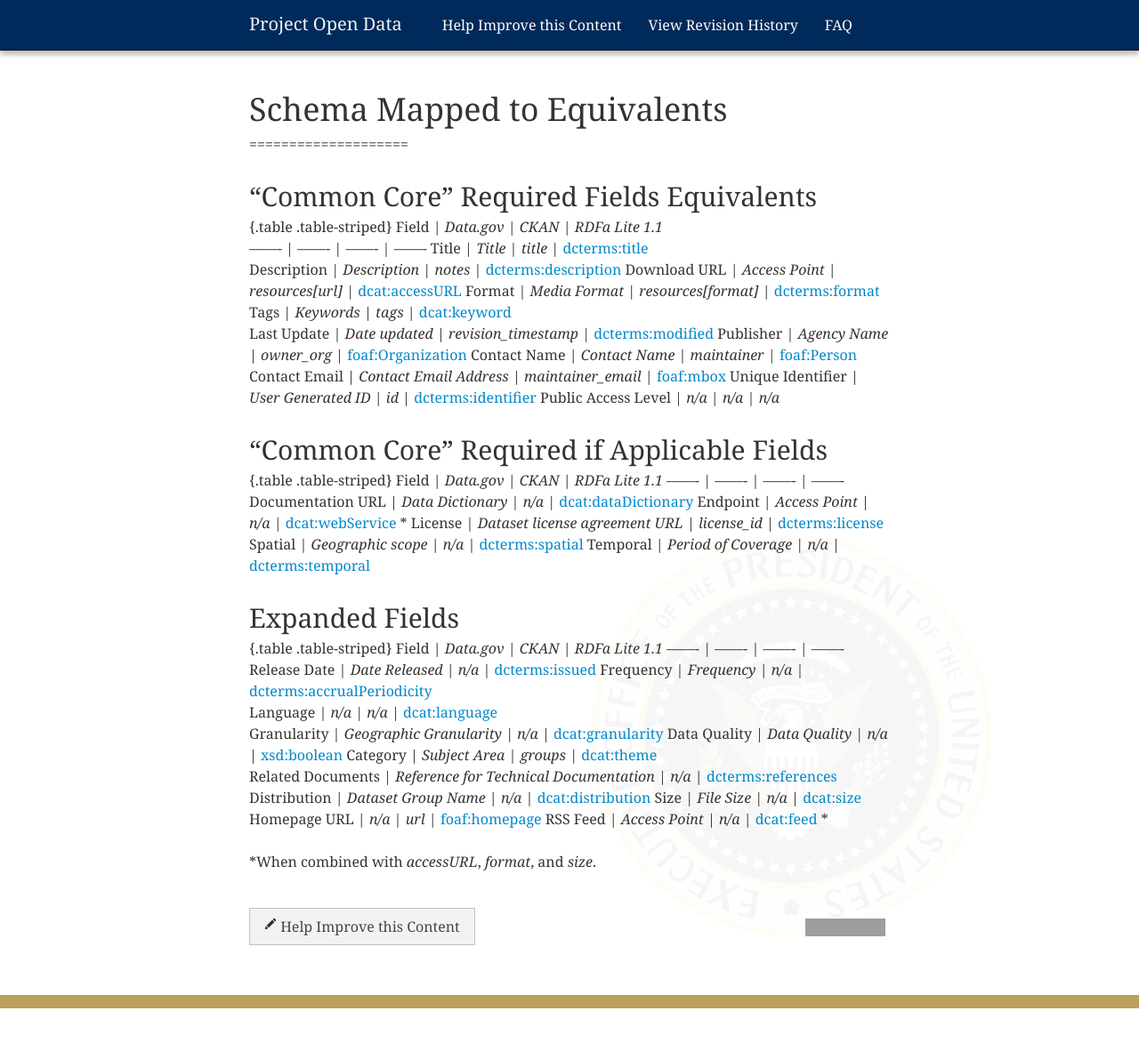
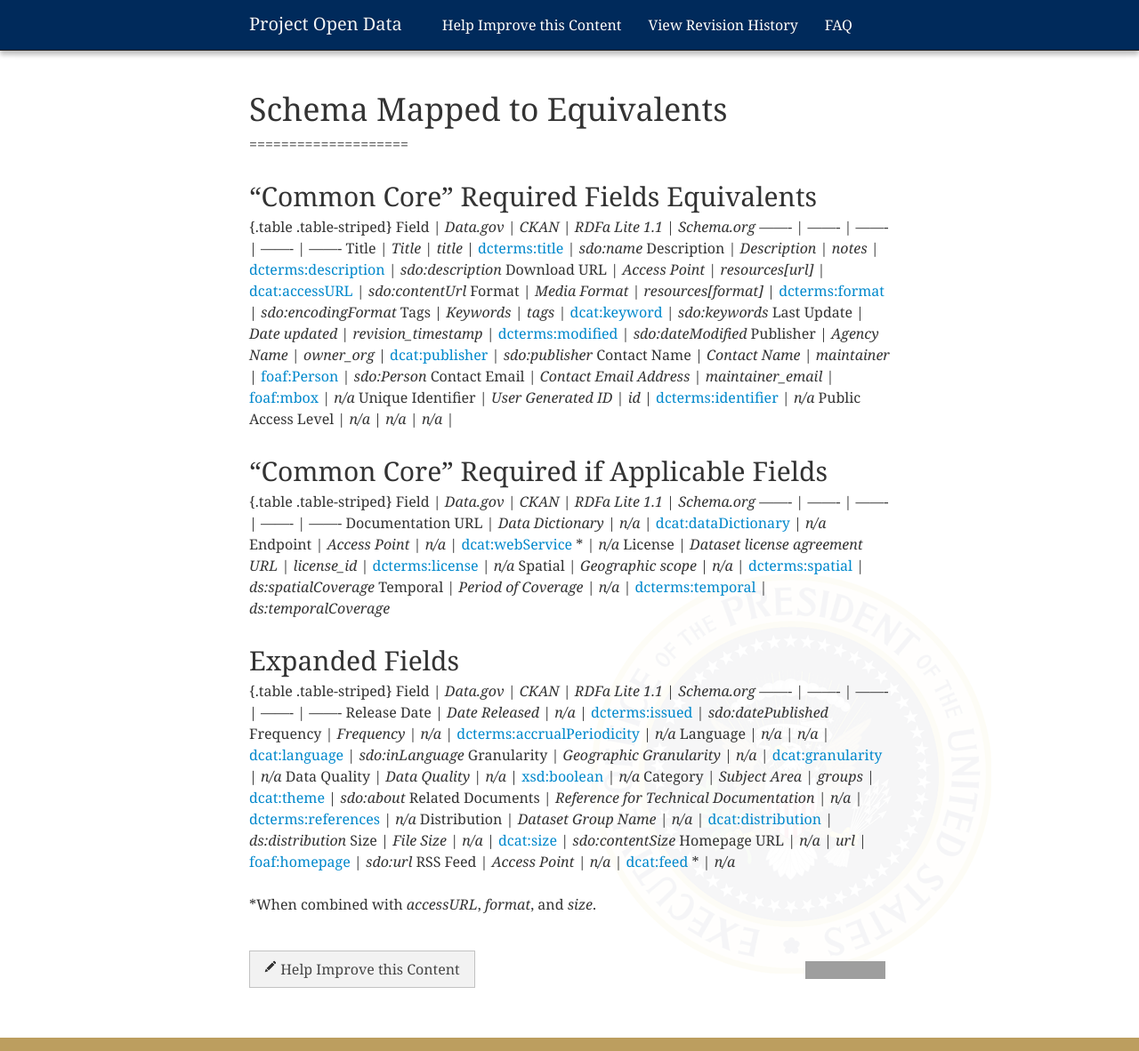
Before and after one commit to gbinal/p-o-d.github.com, a Jekyll site: the page built from data-dot-gov-map.md, in a window 1280 px wide and 1182 px high. Shown: the whole window at 89% size. Built offline with Jekyll 4.4.1, drawn with Linux system fonts in a browser that asks for light colours; nearby versions of some CDN libraries; grey boxes are pictures that could not be loaded.

Commit message:
Added schema.org mappings

```diff
--- a/data-dot-gov-map.md
+++ b/data-dot-gov-map.md
@@ -12,48 +12,48 @@ published: true
 -----------------------------
 
 {.table .table-striped}
-Field               | *Data.gov*   | *CKAN* | *RDFa Lite 1.1*
--------             | -------                 | -------           | -------
-Title               | *Title*                 | *title*           | [dcterms:title](http://www.w3.org/TR/vocab-dcat/#property--title-1)
-Description         | *Description*           | *notes*                | [dcterms:description](http://www.w3.org/TR/vocab-dcat/#property--description-1)
-Download URL        | *Access Point*          | *resources\[url\]*                | [dcat:accessURL](http://www.w3.org/TR/vocab-dcat/#property--access-download)
-Format              | *Media Format*          | *resources\[format\]*                | [dcterms:format](http://www.w3.org/TR/vocab-dcat/#property--format)
-Tags                | *Keywords*              | *tags*                | [dcat:keyword](http://www.w3.org/TR/vocab-dcat/#property--keyword-tag)
-Last Update         | *Date updated*          | *revision_timestamp*                | [dcterms:modified](http://www.w3.org/TR/vocab-dcat/#property--update-modification-date-1)
-Publisher           | *Agency Name*           | *owner_org*                | [foaf:Organization](http://www.w3.org/TR/vocab-dcat/#class--organization-person)
-Contact Name        | *Contact Name*          | *maintainer*                | [foaf:Person](http://www.w3.org/TR/vocab-dcat/#class--organization-person)
-Contact Email       | *Contact Email Address* | *maintainer_email*                | [foaf:mbox](http://xmlns.com/foaf/spec/#term_mbox)
-Unique Identifier   | *User Generated ID*     | *id*                | [dcterms:identifier](http://www.w3.org/TR/vocab-dcat/#property--identifier)
-Public Access Level | *n/a*                   | *n/a*             | *n/a*
+Field               | *Data.gov*   | *CKAN* | *RDFa Lite 1.1*  | *Schema.org*
+-------             | -------                 | -------           | ------- | -------
+Title               | *Title*                 | *title*           | [dcterms:title](http://www.w3.org/TR/vocab-dcat/#property--title-1)    | *sdo:name*
+Description         | *Description*           | *notes*                | [dcterms:description](http://www.w3.org/TR/vocab-dcat/#property--description-1) | *sdo:description*
+Download URL        | *Access Point*          | *resources\[url\]*                | [dcat:accessURL](http://www.w3.org/TR/vocab-dcat/#property--access-download) | *sdo:contentUrl*
+Format              | *Media Format*          | *resources\[format\]*                | [dcterms:format](http://www.w3.org/TR/vocab-dcat/#property--format)      | *sdo:encodingFormat*
+Tags                | *Keywords*              | *tags*                | [dcat:keyword](http://www.w3.org/TR/vocab-dcat/#property--keyword-tag)    | *sdo:keywords*
+Last Update         | *Date updated*          | *revision_timestamp*                | [dcterms:modified](http://www.w3.org/TR/vocab-dcat/#property--update-modification-date-1) | *sdo:dateModified*
+Publisher           | *Agency Name*           | *owner_org*                | [dcat:publisher](http://www.w3.org/TR/vocab-dcat/#property--publisher-1) | *sdo:publisher*
+Contact Name        | *Contact Name*          | *maintainer*                | [foaf:Person](http://www.w3.org/TR/vocab-dcat/#class--organization-person) | *sdo:Person*
+Contact Email       | *Contact Email Address* | *maintainer_email*                | [foaf:mbox](http://xmlns.com/foaf/spec/#term_mbox) | *n/a*
+Unique Identifier   | *User Generated ID*     | *id*                | [dcterms:identifier](http://www.w3.org/TR/vocab-dcat/#property--identifier) | *n/a*
+Public Access Level | *n/a*                   | *n/a*             | *n/a* |
 
 "Common Core" Required if Applicable Fields
 -------------------------------------------
 
 {.table .table-striped}
-Field               | *Data.gov*   | *CKAN* | *RDFa Lite 1.1*
--------             | -------                 | -------           | -------
-Documentation URL   | *Data Dictionary*       | *n/a*                | [dcat:dataDictionary](http://www.w3.org/TR/vocab-dcat/#property--data-dictionary)
-Endpoint            | *Access Point*          | *n/a*                | [dcat:webService](http://www.w3.org/TR/vocab-dcat/#class--webservice) \*
-License             | *Dataset license agreement URL* | *license_id*        | [dcterms:license](http://www.w3.org/TR/vocab-dcat/#property--license-1)
-Spatial             | *Geographic scope*      | *n/a*                | [dcterms:spatial](http://www.w3.org/TR/vocab-dcat/#property--spatial-geographical-coverage)
-Temporal      	    | *Period of Coverage*    | *n/a*                | [dcterms:temporal](http://www.w3.org/TR/vocab-dcat/#property--temporal-coverage)
+Field               | *Data.gov*   | *CKAN* | *RDFa Lite 1.1* | *Schema.org*
+-------             | -------                 | -------           | -------  | -------
+Documentation URL   | *Data Dictionary*       | *n/a*                | [dcat:dataDictionary](http://www.w3.org/TR/vocab-dcat/#property--data-dictionary) | *n/a*
+Endpoint            | *Access Point*          | *n/a*                | [dcat:webService](http://www.w3.org/TR/vocab-dcat/#class--webservice) \*  | *n/a*
+License             | *Dataset license agreement URL* | *license_id*        | [dcterms:license](http://www.w3.org/TR/vocab-dcat/#property--license-1) | *n/a*
+Spatial             | *Geographic scope*      | *n/a*                | [dcterms:spatial](http://www.w3.org/TR/vocab-dcat/#property--spatial-geographical-coverage) | *ds:spatialCoverage*
+Temporal      	    | *Period of Coverage*    | *n/a*                | [dcterms:temporal](http://www.w3.org/TR/vocab-dcat/#property--temporal-coverage) | *ds:temporalCoverage*
 
 Expanded Fields
 ---------------
 
 {.table .table-striped}
-Field               | *Data.gov*   | *CKAN* | *RDFa Lite 1.1*
--------             | -------                 | -------           | -------
-Release Date        | *Date Released*         | *n/a*                | [dcterms:issued](http://www.w3.org/TR/vocab-dcat/#property--release-date)
-Frequency           | *Frequency*             | *n/a*                | [dcterms:accrualPeriodicity](http://www.w3.org/TR/vocab-dcat/#property--frequency)
-Language            | *n/a*                   | *n/a*                | [dcat:language](http://www.w3.org/TR/vocab-dcat/#property--language-1)
-Granularity         | *Geographic Granularity* | *n/a*                | [dcat:granularity](http://www.w3.org/TR/vocab-dcat/#property--granularity)
-Data Quality        | *Data Quality*          | *n/a*                | [xsd:boolean](http://www.w3.org/TR/xmlschema-2/#boolean)
-Category            | *Subject Area*          | *groups*                | [dcat:theme](http://www.w3.org/TR/vocab-dcat/#property--theme-category)
-Related Documents   | *Reference for Technical Documentation* | *n/a*                | [dcterms:references](http://www.w3.org/TR/vocab-dcat/#property--related-documents)
-Distribution        | *Dataset Group Name*    | *n/a*                | [dcat:distribution](http://www.w3.org/TR/vocab-dcat/#property--dataset-distribution)
-Size                | *File Size*             | *n/a*                | [dcat:size](http://www.w3.org/TR/vocab-dcat/#property--size)
-Homepage URL        | *n/a*	                  | *url*                | [foaf:homepage](http://www.w3.org/TR/vocab-dcat/#property--homepage)
-RSS Feed            | *Access Point*          | *n/a*                | [dcat:feed](http://www.w3.org/TR/vocab-dcat/#Class:_Feed) \*
+Field               | *Data.gov*   | *CKAN* | *RDFa Lite 1.1* | *Schema.org*
+-------             | -------                 | -------           | -------  | -------
+Release Date        | *Date Released*         | *n/a*                | [dcterms:issued](http://www.w3.org/TR/vocab-dcat/#property--release-date) | *sdo:datePublished*
+Frequency           | *Frequency*             | *n/a*                | [dcterms:accrualPeriodicity](http://www.w3.org/TR/vocab-dcat/#property--frequency)    | *n/a*
+Language            | *n/a*                   | *n/a*                | [dcat:language](http://www.w3.org/TR/vocab-dcat/#property--language-1)     | *sdo:inLanguage*
+Granularity         | *Geographic Granularity* | *n/a*                | [dcat:granularity](http://www.w3.org/TR/vocab-dcat/#property--granularity) | *n/a*
+Data Quality        | *Data Quality*          | *n/a*                | [xsd:boolean](http://www.w3.org/TR/xmlschema-2/#boolean)  | *n/a*
+Category            | *Subject Area*          | *groups*                | [dcat:theme](http://www.w3.org/TR/vocab-dcat/#property--theme-category)   | *sdo:about*
+Related Documents   | *Reference for Technical Documentation* | *n/a*                | [dcterms:references](http://www.w3.org/TR/vocab-dcat/#property--related-documents) | *n/a*
+Distribution        | *Dataset Group Name*    | *n/a*                | [dcat:distribution](http://www.w3.org/TR/vocab-dcat/#property--dataset-distribution) | *ds:distribution*
+Size                | *File Size*             | *n/a*                | [dcat:size](http://www.w3.org/TR/vocab-dcat/#property--size) | *sdo:contentSize*
+Homepage URL        | *n/a*	                  | *url*                | [foaf:homepage](http://www.w3.org/TR/vocab-dcat/#property--homepage)  | *sdo:url*
+RSS Feed            | *Access Point*          | *n/a*                | [dcat:feed](http://www.w3.org/TR/vocab-dcat/#Class:_Feed) \*  | *n/a*
 
 \*When combined with _accessURL_, _format_, and _size_.
```
